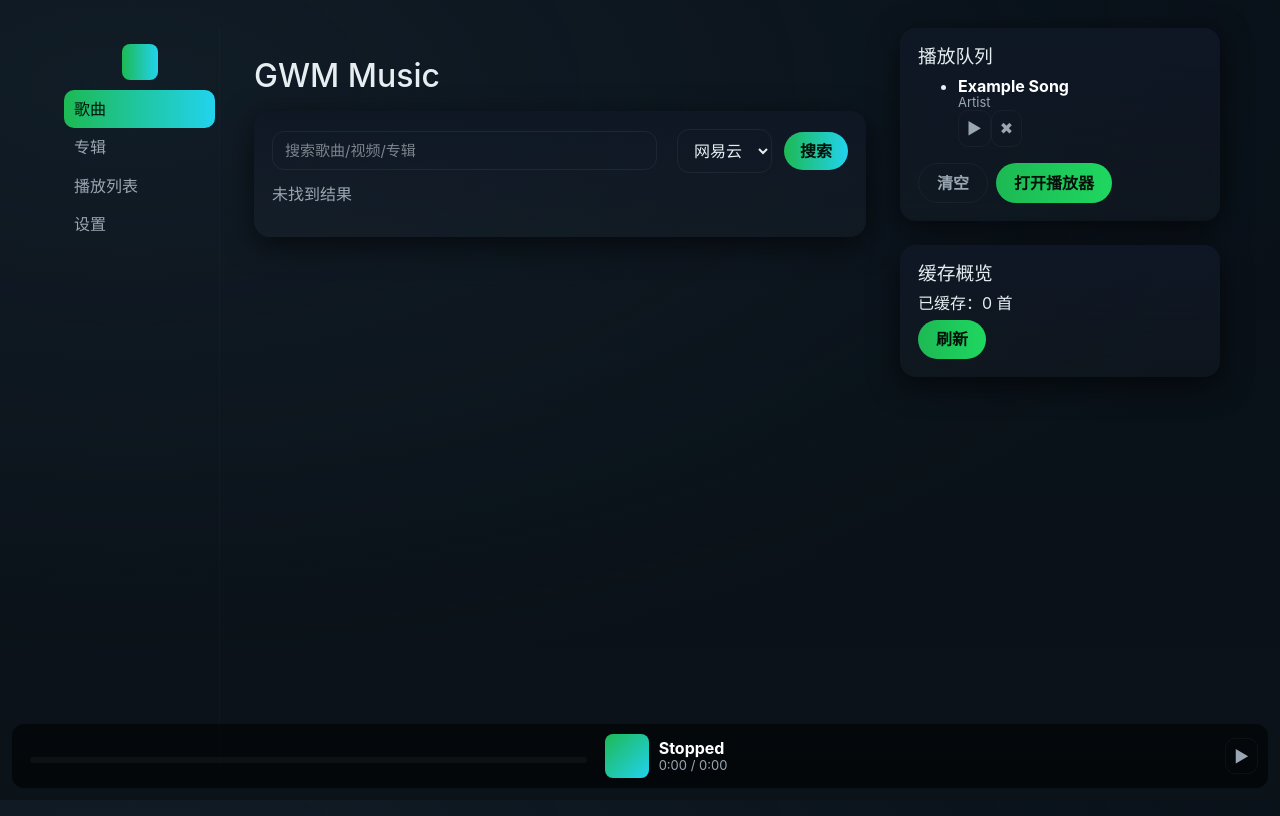
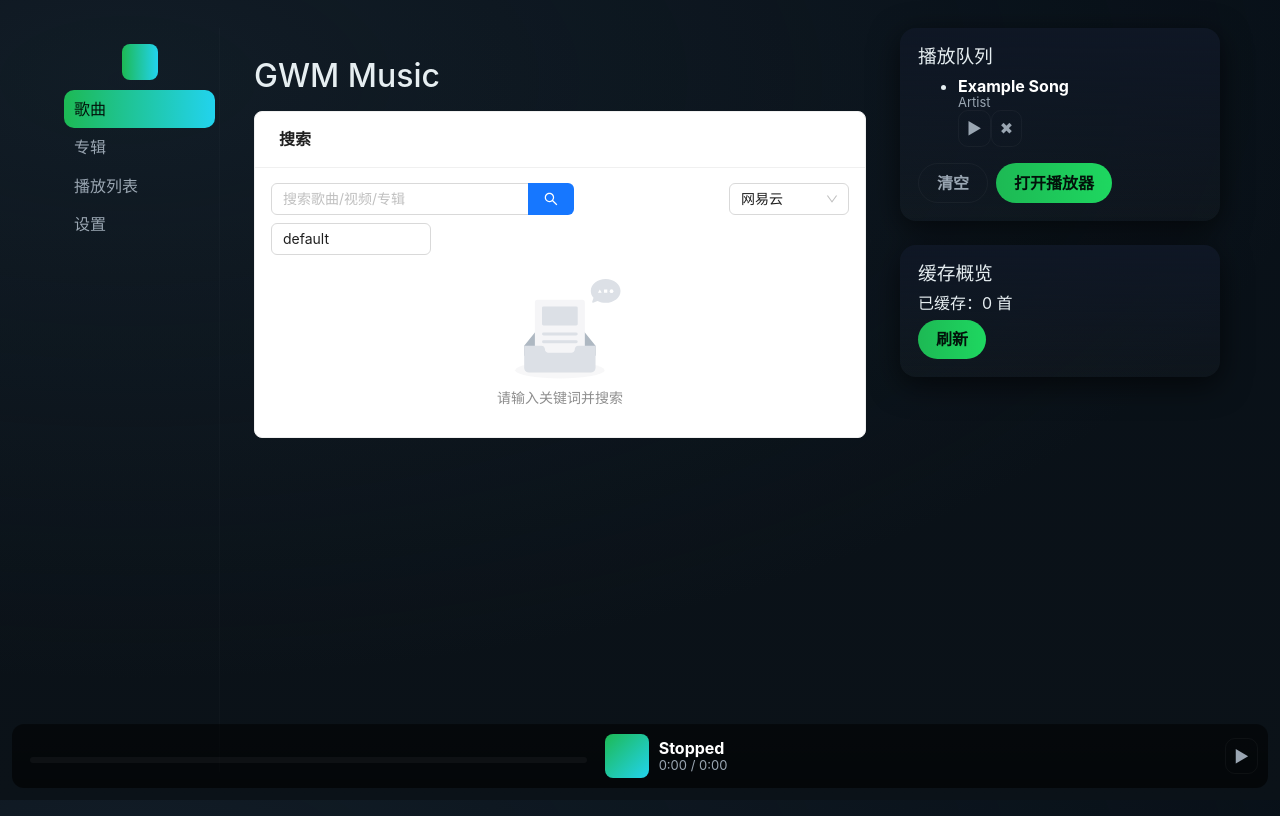
Before and after one commit to zhanggaolei001/GWMMusic, a React (Vite) app in the folder web/: page / in a window 1280 px wide. Built offline with nearby package versions, Linux system fonts and the light colour scheme.

Commit message:
refactor(web): SearchPage to AntD + react-query (POC)

```diff
--- a/web/src/components/SearchPage.tsx
+++ b/web/src/components/SearchPage.tsx
@@ -1,5 +1,8 @@
-import React, { useState } from 'react'
-import { searchTracks, getStreamUrl, cacheTrack } from '../lib/api'
+import React, { useMemo, useState } from 'react'
+import { useMutation, useQuery } from '@tanstack/react-query'
+import { Button, Card, Empty, Input, List, message, Select, Space, Spin, Typography } from 'antd'
+import { PlayCircleOutlined, DownloadOutlined } from '@ant-design/icons'
+import { cacheTrack, searchTracks } from '../lib/api'
 
 type Props = {
     onPlay: (item: any) => void;
@@ -21,58 +24,118 @@ const loadSettings = () => {
 const SearchPage: React.FC<Props> = ({ onPlay, onCache }) => {
     const saved = loadSettings()
     const [q, setQ] = useState('')
-    const [results, setResults] = useState<any[]>([])
-    const [loading, setLoading] = useState(false)
+    const [committedQ, setCommittedQ] = useState('')
     const [source, setSource] = useState<'netease' | 'bili'>(saved.defaultSource || 'netease')
     const [tag, setTag] = useState<string>(saved.cacheTag || 'default')
 
-    const doSearch = async () => {
-        if (!q.trim()) return
-        setLoading(true)
-        try {
-            const items = await searchTracks(q)
-            setResults(items)
-        } catch (e) {
-            setResults([])
-        } finally {
-            setLoading(false)
-        }
+    const keyword = useMemo(() => committedQ.trim(), [committedQ])
+    const { data: results = [], isFetching, isError } = useQuery({
+        queryKey: ['search', keyword, source],
+        enabled: keyword.length > 0,
+        queryFn: () => searchTracks(keyword, source),
+        staleTime: 10_000,
+    })
+
+    const cacheMut = useMutation({
+        mutationFn: async (id: number) => {
+            const res = await cacheTrack(id, tag)
+            if (!res.ok) throw new Error(res.error || 'cache failed')
+            return res
+        },
+        onSuccess: (_data, id) => {
+            message.success('已加入缓存')
+            onCache && onCache(id)
+        },
+        onError: (err: any) => {
+            message.error(err?.message || '缓存失败')
+        },
+    })
+
+    const doSearch = () => {
+        const next = q.trim()
+        if (!next) return
+        setCommittedQ(next)
     }
 
     return (
-        <div className="card search-page">
-            <div className="search-form" style={{ alignItems: 'center', marginBottom: 12 }}>
-                <input aria-label="search-input" className="search-input" value={q} onChange={(e) => setQ(e.target.value)} placeholder="搜索歌曲/视频/专辑" />
-                <select value={source} onChange={(e) => setSource(e.target.value as any)} style={{ marginLeft: 8 }}>
-                    <option value="netease">网易云</option>
-                    <option value="bili">Bilibili</option>
-                </select>
-                <button className="search-btn" onClick={doSearch} disabled={loading} aria-label="search-button">{loading ? '搜索中...' : '搜索'}</button>
-            </div>
-            <div>
-                {results.length === 0 ? (
-                    <p className="muted">未找到结果</p>
+        <Card title="搜索" styles={{ body: { padding: 16 } }}>
+            <Space direction="vertical" size={12} style={{ width: '100%' }}>
+                <Space wrap style={{ width: '100%', justifyContent: 'space-between' }}>
+                    <Input.Search
+                        aria-label="search-input"
+                        value={q}
+                        onChange={(e) => setQ(e.target.value)}
+                        onSearch={doSearch}
+                        placeholder="搜索歌曲/视频/专辑"
+                        allowClear
+                        style={{ minWidth: 260, flex: '1 1 320px' }}
+                        loading={isFetching}
+                        enterButton
+                    />
+
+                    <Select
+                        value={source}
+                        onChange={(v) => setSource(v)}
+                        style={{ width: 120 }}
+                        options={[
+                            { value: 'netease', label: '网易云' },
+                            { value: 'bili', label: 'Bilibili' },
+                        ]}
+                    />
+
+                    <Input
+                        value={tag}
+                        onChange={(e) => setTag(e.target.value)}
+                        placeholder="缓存 tag"
+                        style={{ width: 160 }}
+                    />
+                </Space>
+
+                {isFetching ? (
+                    <div style={{ padding: 18, textAlign: 'center' }}>
+                        <Spin />
+                    </div>
+                ) : results.length === 0 ? (
+                    <Empty
+                        description={keyword ? (isError ? '搜索失败' : '未找到结果') : '请输入关键词并搜索'}
+                        style={{ padding: 12 }}
+                    />
                 ) : (
-                    <ul className="song-list">
-                        {results.map((r: any) => (
-                            <li key={r.id} className="result-item">
-                                <div className="song-left">
-                                    <div className="art" aria-hidden>{(r.name || '').slice(0, 1)}</div>
-                                    <div>
-                                        <div className="song-title">{r.name}</div>
-                                        <div className="song-meta small muted">{(r.artists || []).join(' / ')}</div>
-                                    </div>
-                                </div>
-                                <div className="actions">
-                                    <button className="result-play" onClick={() => onPlay(r)} aria-label={`play-${r.id}`}>▶</button>
-                                    <button className="action-btn" onClick={async () => { await cacheTrack(r.id, tag); onCache && onCache(r.id); }}>缓存</button>
-                                </div>
-                            </li>
-                        ))}
-                    </ul>
+                    <List
+                        itemLayout="horizontal"
+                        dataSource={results}
+                        renderItem={(r: any) => (
+                            <List.Item
+                                actions={[
+                                    <Button
+                                        key="play"
+                                        type="primary"
+                                        icon={<PlayCircleOutlined />}
+                                        onClick={() => onPlay(r)}
+                                        aria-label={`play-${r.id}`}
+                                    >
+                                        播放
+                                    </Button>,
+                                    <Button
+                                        key="cache"
+                                        icon={<DownloadOutlined />}
+                                        loading={cacheMut.isPending && (cacheMut.variables as any) === r.id}
+                                        onClick={() => cacheMut.mutate(Number(r.id))}
+                                    >
+                                        缓存
+                                    </Button>,
+                                ]}
+                            >
+                                <List.Item.Meta
+                                    title={<Typography.Text strong>{r.name}</Typography.Text>}
+                                    description={<Typography.Text type="secondary">{(r.artists || []).join(' / ')}</Typography.Text>}
+                                />
+                            </List.Item>
+                        )}
+                    />
                 )}
-            </div>
-        </div>
+            </Space>
+        </Card>
     )
 }
 
--- a/web/src/styles/components.css
+++ b/web/src/styles/components.css
@@ -11,45 +11,7 @@
     margin: 0 0 8px;
 }
 
-.search-form,
-.playlist-form {
-    display: flex;
-    gap: 12px;
-    align-items: center;
-    flex-wrap: wrap;
-}
-
-.search-form input,
-.playlist-form input,
-.search-form select {
-    background: transparent;
-    border: 1px solid rgba(255, 255, 255, 0.06);
-    padding: 10px 12px;
-    border-radius: 12px;
-    color: #e6eef1
-}
-
-.search-input {
-    min-width: 240px;
-    flex: 1 1 260px;
-    padding: 12px 14px;
-    font-size: 15px;
-    border-radius: 12px;
-}
-
-.search-btn {
-    background: linear-gradient(90deg, var(--accent), var(--accent-2));
-    color: #02120a;
-    padding: 10px 16px;
-    border-radius: 999px;
-    font-weight: 700;
-    border: none;
-    cursor: pointer;
-}
-
-.search-form input::placeholder {
-    color: rgba(230, 238, 241, 0.5)
-}
+/* legacy search/playlist form styles removed (SearchPage migrated to AntD) */
 
 .btn {
     border: none;
@@ -71,62 +33,7 @@
     transform: translateY(1px)
 }
 
-.song-list {
-    list-style: none;
-    padding: 0;
-    margin: 0;
-    display: flex;
-    flex-direction: column;
-    gap: 8px;
-}
-
-.song-list li {
-    display: flex;
-    align-items: center;
-    justify-content: space-between;
-    padding: 12px;
-    border-radius: 12px;
-    background: linear-gradient(90deg, rgba(255, 255, 255, 0.02), transparent);
-    border: 1px solid rgba(255, 255, 255, 0.02)
-}
-
-.song-left {
-    display: flex;
-    align-items: center;
-    gap: 12px
-}
-
-.art {
-    width: 56px;
-    height: 56px;
-    border-radius: 8px;
-    background: linear-gradient(135deg, var(--accent), var(--accent-2));
-    display: flex;
-    align-items: center;
-    justify-content: center;
-    color: #05110a;
-    font-weight: 800
-}
-
-.result-item {
-    display: flex;
-    align-items: center;
-    justify-content: space-between;
-    padding: 10px;
-    border-radius: 12px;
-    background: linear-gradient(90deg, rgba(255, 255, 255, 0.02), transparent);
-}
-
-.result-play {
-    width: 44px;
-    height: 44px;
-    border-radius: 999px;
-    background: linear-gradient(90deg, var(--accent), var(--accent-2));
-    color: #02120a;
-    font-weight: 800;
-    border: none;
-    cursor: pointer;
-}
+/* legacy song list styles removed (SearchPage migrated to AntD) */
 
 .song-title {
     font-weight: 700;
@@ -138,10 +45,7 @@
     color: var(--muted)
 }
 
-.actions {
-    display: flex;
-    gap: 8px
-}
+/* legacy actions styles removed (SearchPage migrated to AntD) */
 
 .action-btn {
     background: transparent;
--- a/web/tsconfig.json
+++ b/web/tsconfig.json
@@ -16,7 +16,8 @@
         "strict": true,
         "noFallthroughCasesInSwitch": true,
         "forceConsistentCasingInFileNames": true,
-        "resolveJsonModule": true
+        "resolveJsonModule": true,
+        "types": ["vitest/globals"]
     },
     "include": [
         "src"
```
